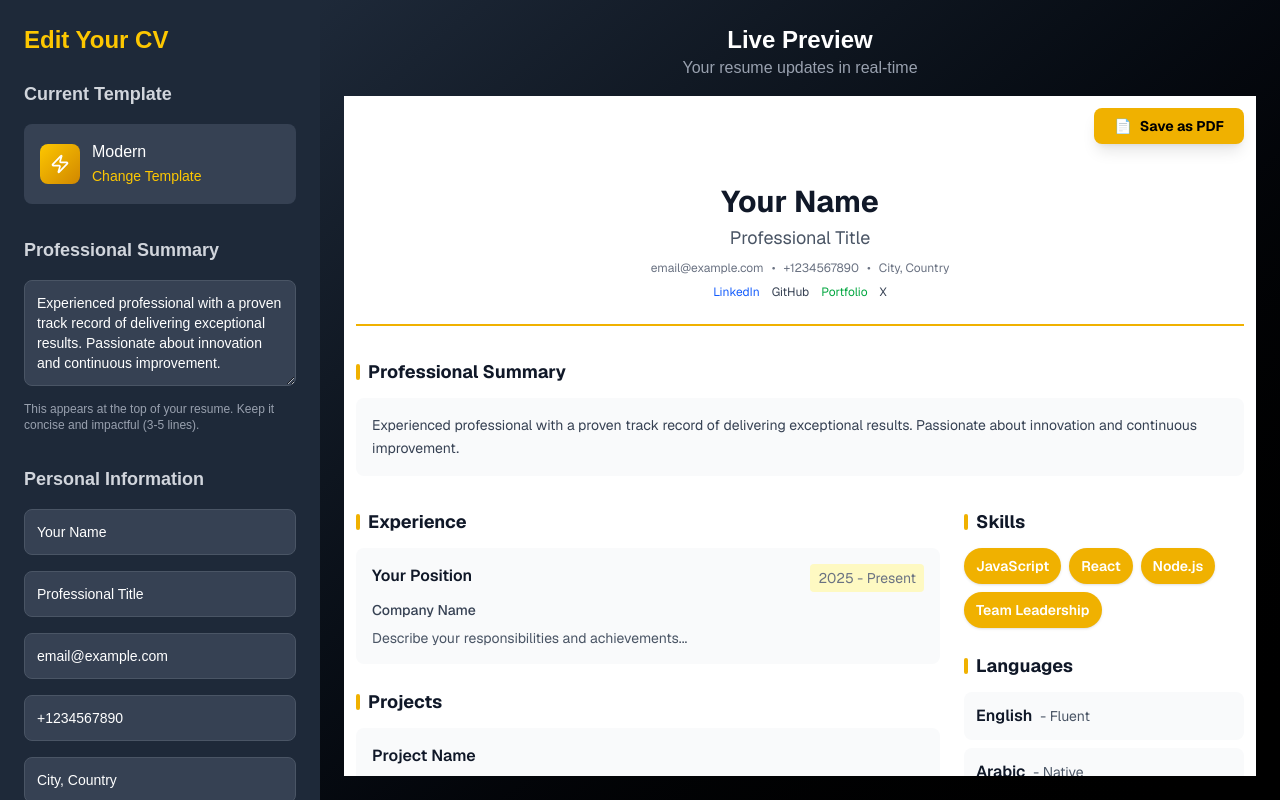
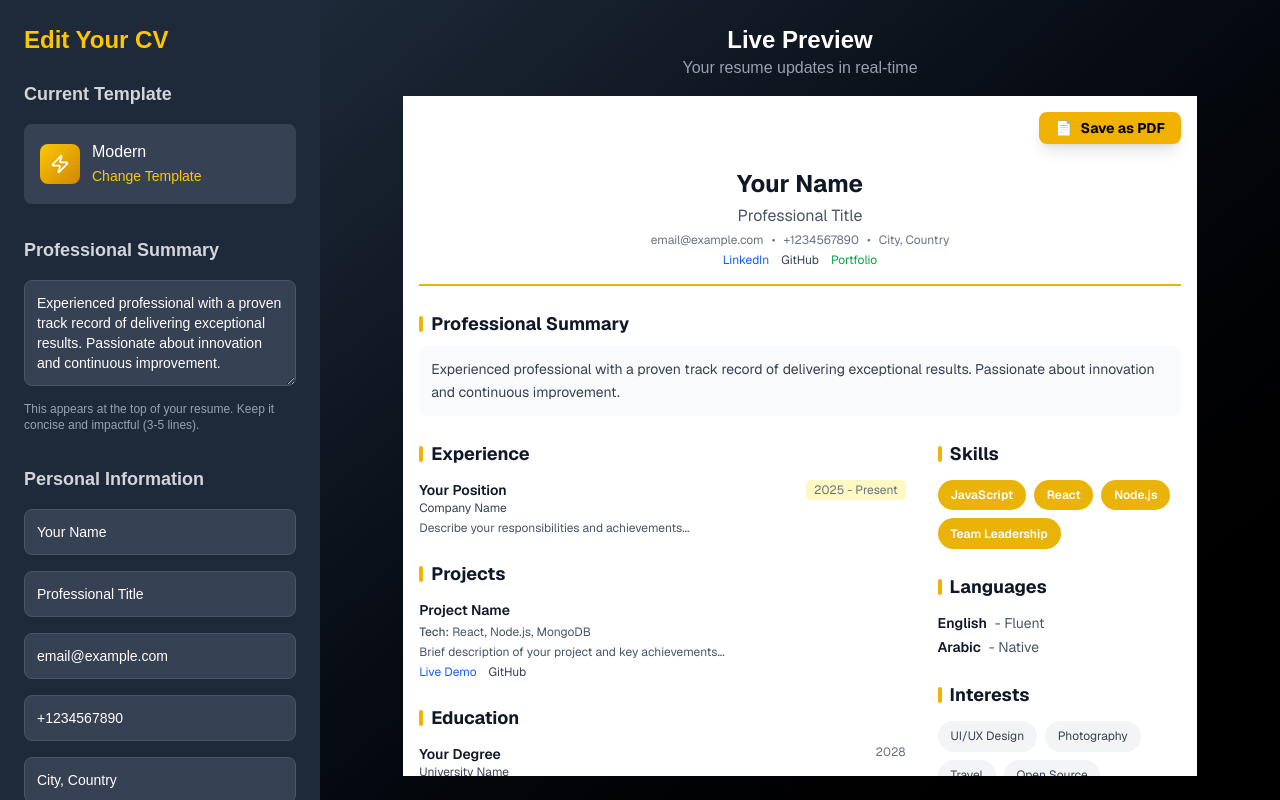
Before and after one commit to meryem-hub/liyuCv_builder, a Next.js app: page /editor in a window 1280 px wide. Built offline with nearby package versions, Linux system fonts and the light colour scheme.

Commit message:
fix layout of template

```diff
--- a/components/templates/ModernTemplate.js
+++ b/components/templates/ModernTemplate.js
@@ -5,10 +5,10 @@ import { exportToPDF } from '../../app/utils/exportPDF'
 
 // Split into smaller components
 const ResumeHeader = ({ personalInfo, socialMedia }) => (
-  <div className="text-center mt-10 mb-8 border-b-2 border-yellow-500 pb-6">
-    <h1 className="text-3xl font-bold text-gray-900">{personalInfo.name}</h1>
-    <p className="text-lg text-gray-600 mt-1">{personalInfo.title}</p>
-    <div className="flex justify-center flex-wrap gap-2 mt-2 text-xs text-gray-500">
+  <div className="text-center mt-6 mb-6 border-b-2 border-yellow-500 pb-4">
+    <h1 className="text-2xl font-bold text-gray-900">{personalInfo.name}</h1>
+    <p className="text-md text-gray-600 mt-1">{personalInfo.title}</p>
+    <div className="flex justify-center flex-wrap gap-2 mt-1 text-xs text-gray-500">
       <span>{personalInfo.email}</span>
       <span>•</span>
       <span>{personalInfo.phone}</span>
@@ -17,14 +17,13 @@ const ResumeHeader = ({ personalInfo, socialMedia }) => (
     </div>
 
     {socialMedia && Object.keys(socialMedia).length > 0 && (
-      <div className="flex justify-center flex-wrap gap-3 mt-2 text-xs">
+      <div className="flex justify-center flex-wrap gap-3 mt-1 text-xs">
         {socialMedia.linkedin && (
           <a
             href={socialMedia.linkedin.startsWith('http') ? socialMedia.linkedin : `https://${socialMedia.linkedin}`}
             target="_blank"
             rel="noopener noreferrer"
             className="text-blue-600 hover:underline"
-            aria-label="LinkedIn Profile"
           >
             LinkedIn
           </a>
@@ -35,7 +34,6 @@ const ResumeHeader = ({ personalInfo, socialMedia }) => (
             target="_blank"
             rel="noopener noreferrer"
             className="text-gray-700 hover:underline"
-            aria-label="GitHub Profile"
           >
             GitHub
           </a>
@@ -46,20 +44,8 @@ const ResumeHeader = ({ personalInfo, socialMedia }) => (
             target="_blank"
             rel="noopener noreferrer"
             className="text-green-600 hover:underline"
-            aria-label="Portfolio Website"
           >
             Portfolio
-          </a>
-        )}
-        {socialMedia.X && (
-          <a
-            href={socialMedia.X.startsWith('http') ? socialMedia.X : `https://${socialMedia.X}`}
-            target="_blank"
-            rel="noopener noreferrer"
-            className="text-gray-700 hover:underline"
-            aria-label="X Profile"
-          >
-            X
           </a>
         )}
       </div>
@@ -67,27 +53,25 @@ const ResumeHeader = ({ personalInfo, socialMedia }) => (
   </div>
 )
 
-// Professional Summary Component
 const ProfessionalSummary = ({ summary }) => {
   if (!summary) return null
 
   return (
-    <section className="mb-8">
-      <h2 className="text-lg font-bold text-gray-900 mb-3 flex items-center">
-        <div className="w-1 h-4 bg-yellow-500 mr-2 rounded-full" aria-hidden="true"></div>
+    <div className="mb-6">
+      <h2 className="text-lg font-bold text-gray-900 mb-2 flex items-center">
+        <div className="w-1 h-4 bg-yellow-500 mr-2 rounded-full"></div>
         Professional Summary
       </h2>
-      <div className="p-4 bg-gray-50 rounded-lg hover:shadow-md transition-shadow">
-        <p className="text-gray-700 text-sm leading-relaxed whitespace-pre-line">{summary}</p>
+      <div className="bg-gray-50 p-3 rounded-lg">
+        <p className="text-gray-700 text-sm leading-relaxed">{summary}</p>
       </div>
-    </section>
+    </div>
   )
 }
 
 const ExperienceSection = ({ experiences }) => {
   if (!experiences?.length) return null
 
-  // Helper function to format date range
   const formatDateRange = (startDate, endDate) => {
     if (!startDate && !endDate) return null
     if (!endDate || endDate.trim() === '') return startDate
@@ -96,30 +80,30 @@ const ExperienceSection = ({ experiences }) => {
   }
 
   return (
-    <section>
+    <div className="mb-6">
       <h2 className="text-lg font-bold text-gray-900 mb-3 flex items-center">
-        <div className="w-1 h-4 bg-yellow-500 mr-2 rounded-full" aria-hidden="true"></div>
+        <div className="w-1 h-4 bg-yellow-500 mr-2 rounded-full"></div>
         Experience
       </h2>
       {experiences.map((exp) => {
         const dateRange = formatDateRange(exp.startDate, exp.endDate)
 
         return (
-          <div key={exp.id} className="mb-4 p-4 bg-gray-50 rounded-lg hover:shadow-md transition-shadow">
-            <div className="flex justify-between items-start mb-2 flex-wrap gap-2">
-              <h3 className="font-semibold text-gray-900">{exp.position}</h3>
+          <div key={exp.id} className="mb-4">
+            <div className="flex justify-between items-start flex-wrap gap-2">
+              <h3 className="font-semibold text-gray-900 text-sm">{exp.position}</h3>
               {dateRange && (
-                <span className="text-gray-500 text-sm bg-yellow-100 px-2 py-1 rounded">
+                <span className="text-gray-500 text-xs bg-yellow-100 px-2 py-0.5 rounded">
                   {dateRange}
                 </span>
               )}
             </div>
-            <p className="text-gray-700 font-medium text-sm mb-2">{exp.company}</p>
-            <p className="text-gray-600 text-sm whitespace-pre-line">{exp.description}</p>
+            <p className="text-gray-700 text-xs mb-1">{exp.company}</p>
+            <p className="text-gray-600 text-xs whitespace-pre-line">{exp.description}</p>
           </div>
         )
       })}
-    </section>
+    </div>
   )
 }
 
@@ -127,47 +111,35 @@ const ProjectsSection = ({ projects }) => {
   if (!projects?.length) return null
 
   return (
-    <section>
+    <div className="mb-6">
       <h2 className="text-lg font-bold text-gray-900 mb-3 flex items-center">
-        <div className="w-1 h-4 bg-yellow-500 mr-2 rounded-full" aria-hidden="true"></div>
+        <div className="w-1 h-4 bg-yellow-500 mr-2 rounded-full"></div>
         Projects
       </h2>
       {projects.map((project) => (
-        <div key={project.id} className="mb-4 p-4 bg-gray-50 rounded-lg hover:shadow-md transition-shadow">
-          <h3 className="font-semibold text-gray-900 mb-2">{project.name}</h3>
+        <div key={project.id} className="mb-3">
+          <h3 className="font-semibold text-gray-900 text-sm mb-1">{project.name}</h3>
           {project.techStack && (
-            <p className="text-gray-600 text-sm mb-2">
-              <span className="font-medium">Tech Stack:</span> {project.techStack}
+            <p className="text-gray-600 text-xs mb-1">
+              <span className="font-medium">Tech:</span> {project.techStack}
             </p>
           )}
-          <p className="text-gray-600 text-sm mb-2">{project.description}</p>
-          <div className="flex gap-4 text-sm">
+          <p className="text-gray-600 text-xs mb-1">{project.description}</p>
+          <div className="flex gap-3 text-xs">
             {project.demoLink && (
-              <a
-                href={project.demoLink}
-                target="_blank"
-                rel="noopener noreferrer"
-                className="text-blue-600 hover:underline"
-                aria-label="Live Demo"
-              >
+              <a href={project.demoLink} target="_blank" rel="noopener noreferrer" className="text-blue-600 hover:underline">
                 Live Demo
               </a>
             )}
             {project.githubLink && (
-              <a
-                href={project.githubLink}
-                target="_blank"
-                rel="noopener noreferrer"
-                className="text-gray-700 hover:underline"
-                aria-label="GitHub Repository"
-              >
+              <a href={project.githubLink} target="_blank" rel="noopener noreferrer" className="text-gray-700 hover:underline">
                 GitHub
               </a>
             )}
           </div>
         </div>
       ))}
-    </section>
+    </div>
   )
 }
 
@@ -175,20 +147,22 @@ const EducationSection = ({ education }) => {
   if (!education?.length) return null
 
   return (
-    <section>
+    <div className="mb-6">
       <h2 className="text-lg font-bold text-gray-900 mb-3 flex items-center">
-        <div className="w-1 h-4 bg-yellow-500 mr-2 rounded-full" aria-hidden="true"></div>
+        <div className="w-1 h-4 bg-yellow-500 mr-2 rounded-full"></div>
         Education
       </h2>
       {education.map((edu) => (
-        <div key={edu.id} className="mb-4 p-4 bg-gray-50 rounded-lg hover:shadow-md transition-shadow">
-          <h3 className="font-semibold text-gray-900">{edu.degree}</h3>
-          <p className="text-gray-700 text-sm mt-1">{edu.school}</p>
-          <p className="text-gray-500 text-sm mt-1">{edu.year}</p>
-          {edu.gpa && <p className="text-gray-500 text-sm mt-1">GPA: {edu.gpa}</p>}
+        <div key={edu.id} className="mb-3">
+          <div className="flex justify-between items-start flex-wrap gap-2">
+            <h3 className="font-semibold text-gray-900 text-sm">{edu.degree}</h3>
+            <span className="text-gray-500 text-xs">{edu.year}</span>
+          </div>
+          <p className="text-gray-700 text-xs">{edu.school}</p>
+          {edu.gpa && <p className="text-gray-500 text-xs">GPA: {edu.gpa}</p>}
         </div>
       ))}
-    </section>
+    </div>
   )
 }
 
@@ -196,141 +170,81 @@ const SkillsSection = ({ skills }) => {
   if (!skills?.length) return null
 
   return (
-    <section>
+    <div className="mb-6">
       <h2 className="text-lg font-bold text-gray-900 mb-3 flex items-center">
-        <div className="w-1 h-4 bg-yellow-500 mr-2 rounded-full" aria-hidden="true"></div>
+        <div className="w-1 h-4 bg-yellow-500 mr-2 rounded-full"></div>
         Skills
       </h2>
-      <div className="flex flex-wrap gap-2">
+      <div className="skills-container">
         {skills.map((skill, index) => (
-          <span
-            key={index}
-            className="bg-yellow-500 text-white px-3 py-2 rounded-full text-sm font-semibold shadow-sm hover:bg-yellow-600 transition-colors"
-            aria-label={`Skill: ${skill}`}
-          >
+          <span key={index} className="skill-badge">
             {skill}
           </span>
         ))}
       </div>
-    </section>
+    </div>
   )
 }
 
-// Achievements Section
-const AchievementsSection = ({ achievements }) => {
-  if (!achievements?.length) return null
-
-  return (
-    <section>
-      <h2 className="text-lg font-bold text-gray-900 mb-3 flex items-center">
-        <div className="w-1 h-4 bg-yellow-500 mr-2 rounded-full" aria-hidden="true"></div>
-        Achievements & Awards
-      </h2>
-      {achievements.map((achievement) => (
-        <div key={achievement.id} className="mb-4 p-4 bg-gray-50 rounded-lg hover:shadow-md transition-shadow">
-          <h3 className="font-semibold text-gray-900">{achievement.title}</h3>
-          <p className="text-gray-700 text-sm mt-1">{achievement.organization}</p>
-          <p className="text-gray-500 text-sm mt-1">{achievement.year}</p>
-        </div>
-      ))}
-    </section>
-  )
-}
-
-// Languages Section
 const LanguagesSection = ({ languages }) => {
   if (!languages?.length) return null
 
   return (
-    <section>
+    <div className="mb-6">
       <h2 className="text-lg font-bold text-gray-900 mb-3 flex items-center">
-        <div className="w-1 h-4 bg-yellow-500 mr-2 rounded-full" aria-hidden="true"></div>
+        <div className="w-1 h-4 bg-yellow-500 mr-2 rounded-full"></div>
         Languages
       </h2>
-      <div className="space-y-2">
+      <div className="space-y-1">
         {languages.map((language) => (
-          <div key={language.id} className="p-3 bg-gray-50 rounded-lg">
+          <div key={language.id} className="text-sm">
             <span className="font-semibold text-gray-900">{language.language}</span>
-            <span className="text-gray-600 text-sm ml-2">- {language.proficiency}</span>
+            <span className="text-gray-600 ml-2">- {language.proficiency}</span>
           </div>
         ))}
       </div>
-    </section>
+    </div>
   )
 }
 
-// Certifications Section
-const CertificationsSection = ({ certifications }) => {
-  if (!certifications?.length) return null
-
-  return (
-    <section>
-      <h2 className="text-lg font-bold text-gray-900 mb-3 flex items-center">
-        <div className="w-1 h-4 bg-yellow-500 mr-2 rounded-full" aria-hidden="true"></div>
-        Certifications
-      </h2>
-      {certifications.map((cert) => (
-        <div key={cert.id} className="mb-3 p-3 bg-gray-50 rounded-lg">
-          <h3 className="font-semibold text-gray-900">{cert.name}</h3>
-          <p className="text-gray-700 text-sm">{cert.organization}</p>
-          <p className="text-gray-500 text-sm">{cert.year}</p>
-        </div>
-      ))}
-    </section>
-  )
-}
-
-// Interests Section
 const InterestsSection = ({ interests }) => {
   if (!interests?.length) return null
 
   return (
-    <section>
+    <div className="mb-6">
       <h2 className="text-lg font-bold text-gray-900 mb-3 flex items-center">
-        <div className="w-1 h-4 bg-yellow-500 mr-2 rounded-full" aria-hidden="true"></div>
+        <div className="w-1 h-4 bg-yellow-500 mr-2 rounded-full"></div>
         Interests
       </h2>
-      <div className="flex flex-wrap gap-2">
+      <div className="interests-container">
         {interests.map((interest, index) => (
-          <span
-            key={index}
-            className="bg-gray-100 text-gray-700 px-3 py-2 rounded-full text-sm"
-          >
+          <span key={index} className="interest-badge">
             {interest}
           </span>
         ))}
       </div>
-    </section>
+    </div>
   )
 }
 
 const PDFExportButton = ({ onExport, isExporting }) => (
-  <div className="text-right mb-6 print:hidden">
+  <div className="text-right mb-4 print:hidden">
     <button
       onClick={onExport}
       disabled={isExporting}
-      className="bg-yellow-500 hover:bg-yellow-400 disabled:bg-yellow-300 disabled:cursor-not-allowed text-black font-bold px-5 py-2 rounded-lg shadow-lg hover:scale-105 transition-all duration-300 flex items-center space-x-2 ml-auto text-sm"
-      aria-label="Export resume as PDF"
+      className="bg-yellow-500 hover:bg-yellow-400 disabled:bg-yellow-300 disabled:cursor-not-allowed text-black font-bold px-4 py-1.5 rounded-lg shadow-lg hover:scale-105 transition-all duration-300 flex items-center space-x-2 ml-auto text-sm"
     >
-      <span aria-hidden="true">{isExporting ? '⏳' : '📄'}</span>
+      <span>{isExporting ? '⏳' : '📄'}</span>
       <span>{isExporting ? 'Generating...' : 'Save as PDF'}</span>
     </button>
   </div>
 )
 
-// Loading skeleton for better UX
 const LoadingSkeleton = () => (
-  <div className="bg-white text-gray-800 p-8 font-sans">
+  <div className="bg-white text-gray-800 p-4 font-sans">
     <div className="animate-pulse">
-      <div className="h-8 bg-gray-200 rounded w-1/3 mx-auto mb-4"></div>
-      <div className="h-4 bg-gray-200 rounded w-1/4 mx-auto mb-8"></div>
-      <div className="grid grid-cols-3 gap-6">
-        <div className="col-span-2 space-y-4">
-          <div className="h-32 bg-gray-200 rounded"></div>
-          <div className="h-32 bg-gray-200 rounded"></div>
-        </div>
-        <div className="h-40 bg-gray-200 rounded"></div>
-      </div>
+      <div className="h-6 bg-gray-200 rounded w-1/3 mx-auto mb-2"></div>
+      <div className="h-3 bg-gray-200 rounded w-1/4 mx-auto mb-4"></div>
     </div>
   </div>
 )
@@ -338,11 +252,11 @@ const LoadingSkeleton = () => (
 class ErrorBoundary extends React.Component {
   constructor(props) {
     super(props)
-    this.state = { hasError: false, error: null }
+    this.state = { hasError: false }
   }
 
   static getDerivedStateFromError(error) {
-    return { hasError: true, error }
+    return { hasError: true }
   }
 
   componentDidCatch(error, errorInfo) {
@@ -352,12 +266,11 @@ class ErrorBoundary extends React.Component {
   render() {
     if (this.state.hasError) {
       return (
-        <div className="bg-white text-gray-800 p-8 font-sans text-center">
-          <div className="text-red-500 text-lg mb-2">⚠️ Failed to load resume</div>
-          <p className="text-gray-600 text-sm mb-4">Please refresh the page or try again later.</p>
+        <div className="bg-white text-gray-800 p-4 font-sans text-center">
+          <div className="text-red-500 text-sm mb-2">⚠️ Failed to load resume</div>
           <button
             onClick={() => window.location.reload()}
-            className="bg-yellow-500 text-black px-4 py-2 rounded-lg hover:bg-yellow-400 transition"
+            className="bg-yellow-500 text-black px-3 py-1 rounded-lg text-sm"
           >
             Refresh Page
           </button>
@@ -373,7 +286,6 @@ export default function ModernTemplate({ resume }) {
   const resumeRef = useRef(null)
   const [isExporting, setIsExporting] = useState(false)
 
-  // Safe data extraction with proper defaults
   const safeData = {
     personalInfo: {
       name: resume?.personalInfo?.name || 'Your Name',
@@ -397,20 +309,17 @@ export default function ModernTemplate({ resume }) {
 
   const handleExportPDF = () => {
     if (!resumeRef.current) return
-
     const fileName = `resume-${safeData.personalInfo.name.replace(/\s+/g, '-')}.pdf`
-
     exportToPDF(resumeRef.current, fileName)
   }
 
-  // Loading state
   if (!resume) {
     return <LoadingSkeleton />
   }
 
   return (
     <ErrorBoundary>
-      <div className="bg-white text-gray-800 p-3 font-sans">
+      <div className="bg-white text-gray-800 p-4 font-sans" style={{ maxWidth: '210mm', margin: '0 auto' }}>
         <PDFExportButton onExport={handleExportPDF} isExporting={isExporting} />
 
         <div ref={resumeRef} className="resume-content">
@@ -419,19 +328,19 @@ export default function ModernTemplate({ resume }) {
             socialMedia={safeData.socialMedia}
           />
 
-          {/* Professional Summary */}
           <ProfessionalSummary summary={safeData.professionalSummary} />
 
-          <div className="grid md:grid-cols-3 gap-6">
-            <div className="md:col-span-2 space-y-6">
+          {/* Main Grid Layout - 2 columns */}
+          <div className="resume-main-grid">
+            {/* Left Column - 2/3 width */}
+            <div className="resume-left-column">
               <ExperienceSection experiences={safeData.experience} />
               <ProjectsSection projects={safeData.projects} />
               <EducationSection education={safeData.education} />
-              <AchievementsSection achievements={safeData.achievements} />
-              <CertificationsSection certifications={safeData.certifications} />
             </div>
 
-            <div className="md:col-span-1 space-y-6">
+            {/* Right Column - 1/3 width */}
+            <div className="resume-right-column">
               <SkillsSection skills={safeData.skills} />
               <LanguagesSection languages={safeData.languages} />
               <InterestsSection interests={safeData.interests} />
@@ -441,6 +350,51 @@ export default function ModernTemplate({ resume }) {
       </div>
 
       <style jsx>{`
+        /* Screen Styles */
+        .resume-main-grid {
+          display: grid;
+          grid-template-columns: 2fr 1fr;
+          gap: 2rem;
+          align-items: start;
+        }
+
+        .resume-left-column,
+        .resume-right-column {
+          overflow: visible;
+        }
+
+        .skills-container {
+          display: flex;
+          flex-wrap: wrap;
+          gap: 0.5rem;
+        }
+
+        .skill-badge {
+          background-color: #eab308;
+          color: white;
+          padding: 0.4rem 0.8rem;
+          border-radius: 9999px;
+          font-size: 0.75rem;
+          font-weight: 600;
+          display: inline-block;
+        }
+
+        .interests-container {
+          display: flex;
+          flex-wrap: wrap;
+          gap: 0.5rem;
+        }
+
+        .interest-badge {
+          background-color: #f3f4f6;
+          color: #374151;
+          padding: 0.4rem 0.8rem;
+          border-radius: 9999px;
+          font-size: 0.75rem;
+          display: inline-block;
+        }
+
+        /* CRITICAL: Print Styles */
         @media print {
           body {
             margin: 0;
@@ -457,27 +411,79 @@ export default function ModernTemplate({ resume }) {
             margin: 0;
           }
 
+          /* Force 2-column grid in print */
+          .resume-main-grid {
+            display: grid !important;
+            grid-template-columns: 2fr 1fr !important;
+            gap: 2rem !important;
+            page-break-after: avoid;
+            page-break-before: avoid;
+          }
+
+          /* Ensure columns don't break */
+          .resume-left-column,
+          .resume-right-column {
+            display: block !important;
+            width: 100% !important;
+            page-break-inside: avoid;
+          }
+
+          /* Force skills badges to show correctly */
+          .skills-container {
+            display: flex !important;
+            flex-wrap: wrap !important;
+            gap: 0.5rem !important;
+          }
+
+          .skill-badge {
+            background-color: #eab308 !important;
+            color: white !important;
+            padding: 0.4rem 0.8rem !important;
+            border-radius: 9999px !important;
+            font-size: 0.75rem !important;
+            font-weight: 600 !important;
+            display: inline-block !important;
+            print-color-adjust: exact !important;
+            -webkit-print-color-adjust: exact !important;
+          }
+
+          .interests-container {
+            display: flex !important;
+            flex-wrap: wrap !important;
+            gap: 0.5rem !important;
+          }
+
+          .interest-badge {
+            background-color: #f3f4f6 !important;
+            color: #374151 !important;
+            padding: 0.4rem 0.8rem !important;
+            border-radius: 9999px !important;
+            font-size: 0.75rem !important;
+            display: inline-block !important;
+          }
+
+          /* Remove extra backgrounds */
           .bg-gray-50 {
             background: white !important;
             border: 1px solid #e5e7eb !important;
           }
 
-          .shadow-lg, .shadow-md, .shadow-sm {
-            box-shadow: none !important;
+          /* Prevent content from breaking */
+          div, section {
+            page-break-inside: avoid;
+            break-inside: avoid;
           }
 
-          .hover\\:shadow-md:hover {
-            box-shadow: none !important;
-          }
-
-          button, a {
+          /* Keep colors in print */
+          button, a, .skill-badge, .bg-yellow-100 {
             print-color-adjust: exact;
+            -webkit-print-color-adjust: exact;
           }
         }
 
         @page {
           size: A4;
-          margin: 15mm;
+          margin: 1.2cm;
         }
       `}</style>
     </ErrorBoundary>
```
